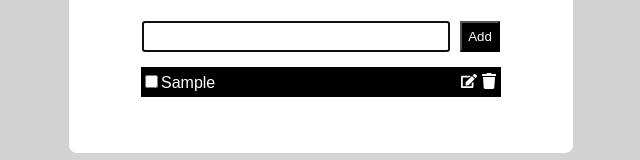
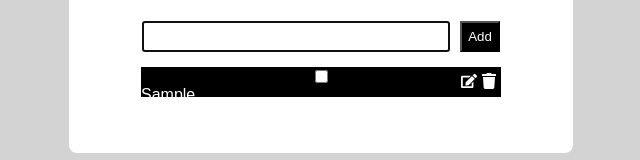
Before and after one commit to GirjaSharma/Todo-List, a React (Vite) app: page / in a window 1280 px wide. Both pictures are taken after typing "Sample" into the empty fields and a click on the button "Add". Shown: the part 359-519 px from the top of the page, without its empty margins (319-959 px from the left). Built offline with nearby package versions, Linux system fonts and the light colour scheme.

Commit message:
implemented Checkbox and added todoItem compoenet for each task

```diff
--- a/src/App.css
+++ b/src/App.css
@@ -72,6 +72,7 @@ min-height: 200px;
 
 
 .editIcon{
+  all: unset;
   position: absolute;
   left: 320px;
  top:6px
@@ -79,6 +80,7 @@ min-height: 200px;
 }
 
 .trashIcon{
+  all: unset;
   position: absolute;
   left: 340px;
  top:6px
--- a/src/components/Checkbox.jsx
+++ b/src/components/Checkbox.jsx
@@ -1,15 +1,16 @@
-export const Checkbox=({isChecked, checkHandler, children})=>{
+export const Checkbox=({checked, onChange, children,id})=>{
 return (
-    <div>
-    <label>
+    <>
+
         <input
         type='checkbox'
-        checked={isChecked}
-        onChange={checkHandler}
-
+        checked={checked}
+        onChange={onChange}
+        id={id}
         />
+        <label htmlFor={id}>
         {children}
         </label>
-    </div>
+    </>
 )
 }
--- /dev/null
+++ b/src/components/TodoItem.jsx
@@ -0,0 +1,21 @@
+import { Checkbox } from "./Checkbox";
+import { FaEdit, FaTrash } from "react-icons/fa";
+
+export const TodoItem=({onChange,task, onEdit, onDelete})=>{
+return (
+    <>
+        <Checkbox
+        checked={task.completed}
+        onChange={()=>onChange(task.id)}
+        id={task.id}>
+        {task.text}
+        </Checkbox>
+
+
+        <div className="buttonContainer"><button className="editIcon" type="button" onClick={()=>onEdit(task.id)}><FaEdit /></button> <button className="trashIcon" type="button" onClick={()=>onDelete(task.id)}><FaTrash  /></button>
+        </div>
+
+
+        </>
+)
+}
--- a/src/components/TodoList.jsx
+++ b/src/components/TodoList.jsx
@@ -1,4 +1,5 @@
-import { FaEdit, FaTrash } from "react-icons/fa";
+
+import {TodoItem} from './TodoItem';
 
 
 
@@ -8,9 +9,7 @@ export const TodoList=({taskList, onEdit, onDelete, isEditing, onCheckboxChange,
         <>
         {isEditing=== true ? '' : taskList.length>0 && taskList.map(task => (
             <div className="newTask" key={task.id}>
-            <label className="taskSection">
-            <input type="checkbox" checked={task.completed} onChange={()=>onCheckboxChange(task.id)}/>{task.text}
-            <span className="editIcon"><FaEdit onClick={()=>onEdit(task.id)}/></span> <span className="trashIcon"><FaTrash onClick={()=>onDelete(task.id)} /></span></label>
+            <TodoItem task={task} onChange={onCheckboxChange} onEdit={onEdit} onDelete={onDelete} />
 
         </div>))}
 
```
